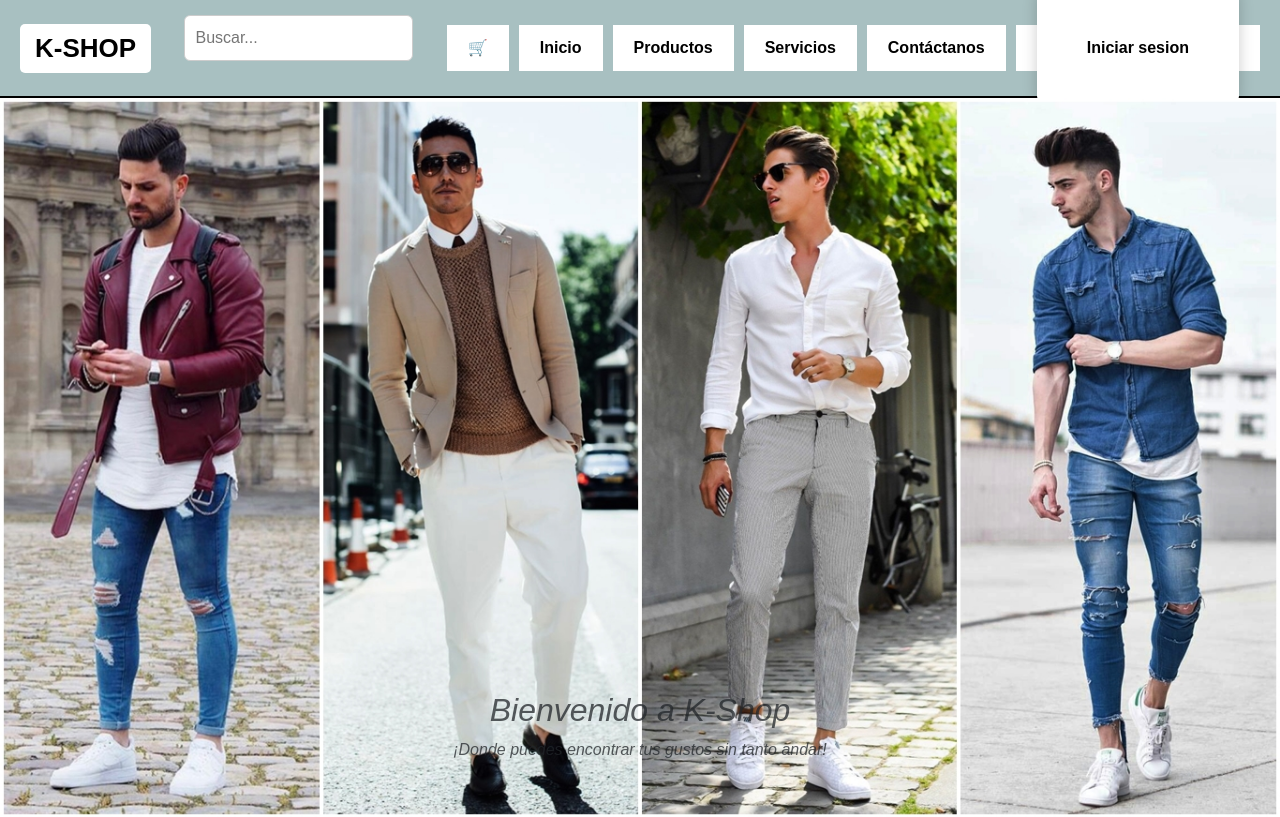
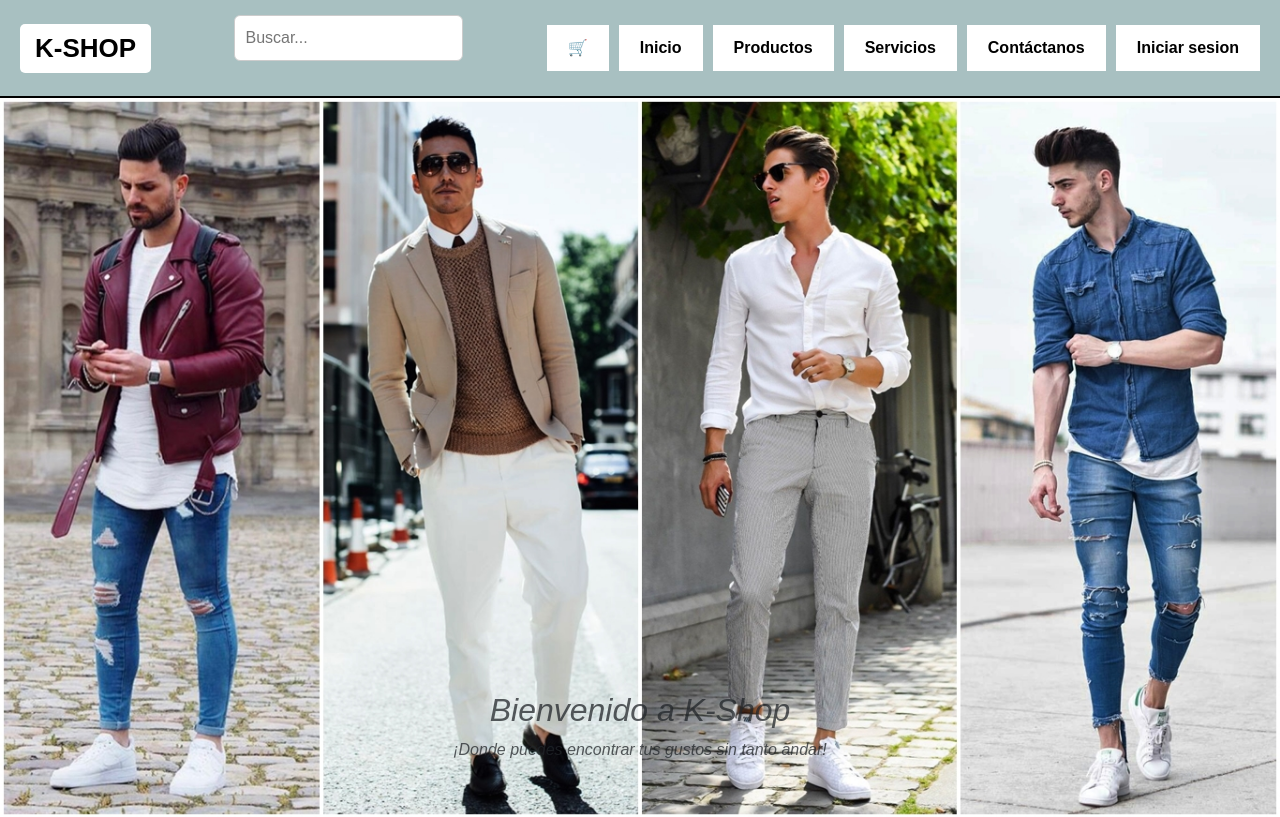
Before and after one commit to kev-abs/kshop-code, a PHP site: page /index.PHP in a window 1280 px wide. Shown: the top 817 px of the page. Run offline with PHP 8.4, Linux system fonts and the light colour scheme.

Commit message:
Update index.PHP

```diff
--- a/index.PHP
+++ b/index.PHP
@@ -28,7 +28,7 @@
         <li><a href="./Barra de navegacion/Productos.php">Productos</a></li>
         <li><a href="./Barra de navegacion/servicios.php">Servicios</a></li>
         <li><a href="./Barra de navegacion/contactos.php">Contáctanos</a></li>
-        <li><a href="./Barra de navegacion/Iniciarsesion.php" class="iniciar-sesion">Iniciar sesion</a></li>
+        <li><a href="./Barra de navegacion/Iniciarsesion.php">Iniciar sesion</a></li>
       </ul>
     </nav>
 
```
